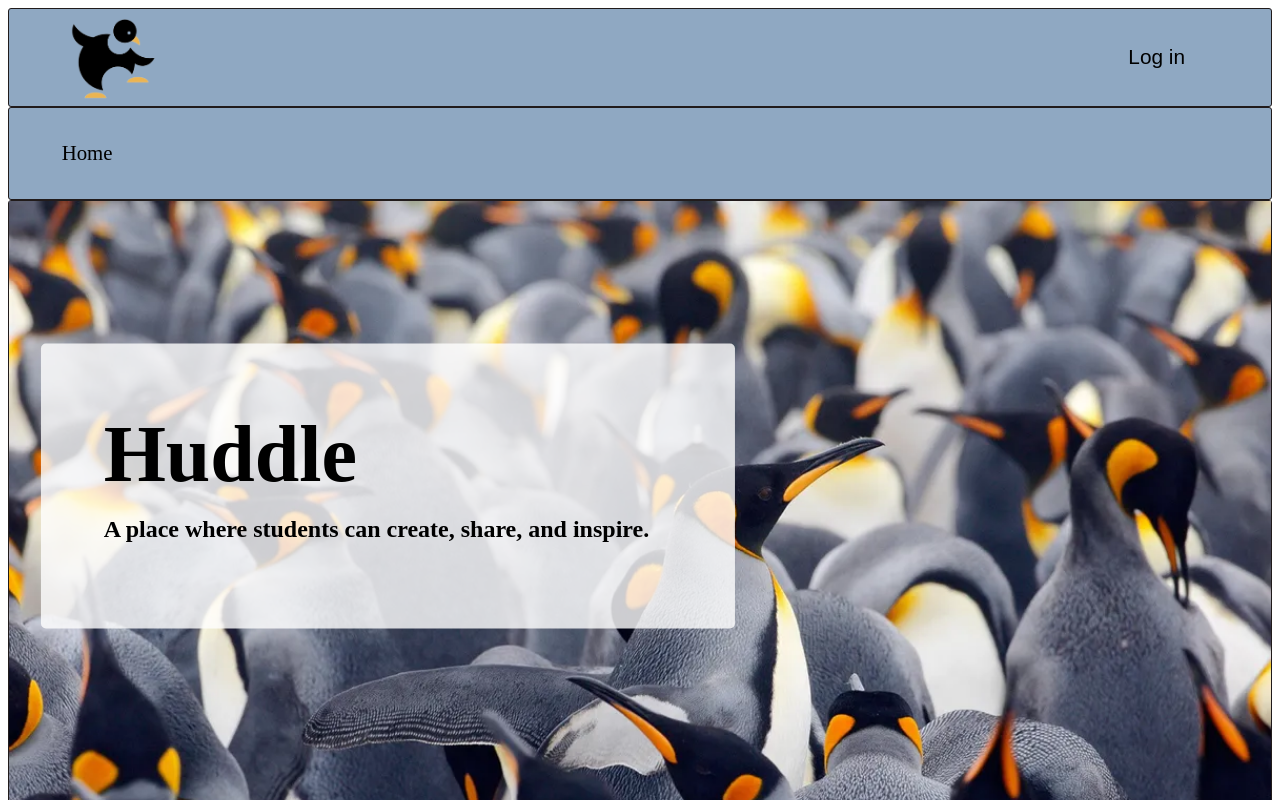
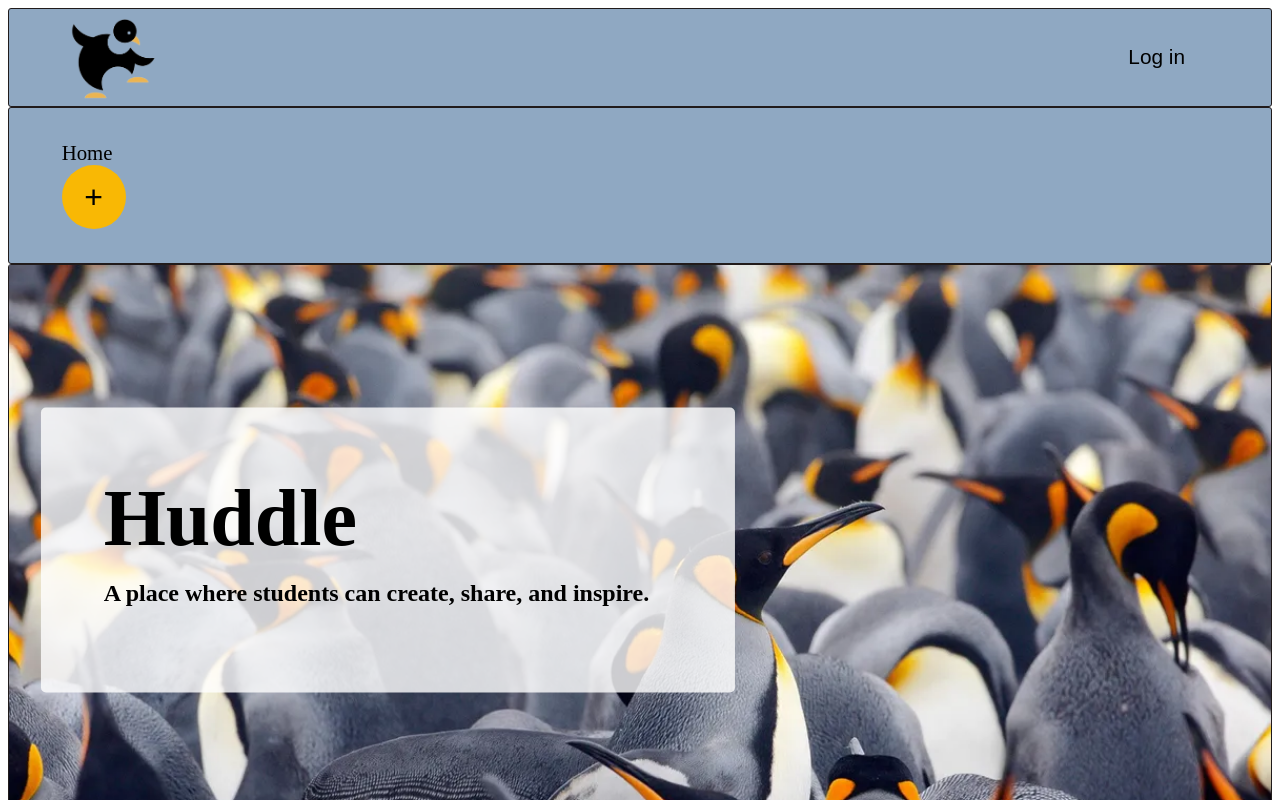
Before and after one commit to Kristin611/huddle, a React (Vite) app in the folder client/: page / in a window 1280 px wide. Shown: the top 800 px of the page. Built offline with nearby package versions, Linux system fonts and the light colour scheme.

Commit message:
fixed login route

```diff
--- /dev/null
+++ b/client/src/components/CreateHuddleBtn/CreateHuddleBtn.css
@@ -0,0 +1,12 @@
+.huddle-btn {
+    width: 4rem;
+    height: 4rem;
+    border-radius: 50%;
+    background-color: rgb(249, 184, 4);
+    border: none;
+    font-size: 2rem;
+    cursor: pointer;
+    display: flex;
+    justify-content: center;
+    align-items: center;
+}
--- /dev/null
+++ b/client/src/components/CreateHuddleBtn/index.jsx
@@ -0,0 +1,12 @@
+import React from 'react'
+import './CreateHuddleBtn.css'
+
+const HuddleButton = () => {
+  return (
+    <>
+        <button className='huddle-btn' onClick={() => {console.log('button clicked')}}>+</button>
+    </>
+  )
+}
+
+export default HuddleButton
--- a/client/src/components/LoginModal/index.jsx
+++ b/client/src/components/LoginModal/index.jsx
@@ -19,6 +19,7 @@ const LoginModal = ({ isOpen, onClose }) => {
 
         console.log('Username:', username);
         console.log('Password:', password)
+        console.log(() => {'Button clicked'})
 
         setUsername('');
         setPassword('');
@@ -30,7 +31,7 @@ const LoginModal = ({ isOpen, onClose }) => {
     <>
         <Modal className='modal' isOpen={isOpen} onRequestClose={onClose} contentLabel='Login Modal'>
             {/* <h2>Enter Your Credentials:</h2> */}
-            <form className='loginForm' onSubmit={handleSubmit}>
+            <form className='loginForm'>
                 <h3>Username</h3>
                 <input
                     value={username}
@@ -47,7 +48,7 @@ const LoginModal = ({ isOpen, onClose }) => {
                     type='text'
                     className='loginInput'
                 />
-                <button className='loginBtn' type='submit'>
+                <button className='loginBtn' type='submit' onClick={handleSubmit}>
                     Log in
                 </button>
 
--- a/client/src/components/NavBar/index.jsx
+++ b/client/src/components/NavBar/index.jsx
@@ -1,6 +1,7 @@
 import React from 'react';
 import { Link, useLocation } from 'react-router-dom';
 import './NavBar.css'
+import HuddleButton from '../CreateHuddleBtn';
 
 export const Navbar = () => {
 
@@ -14,6 +15,9 @@ export const Navbar = () => {
         <li>
             <Link to='/'>Home</Link>
         </li>
+        <li>
+            <HuddleButton />
+        </li>
     </ul>
    </nav>
 
```
Also changed, not shown: 1 other file (tests, documents, lock files or other folders).
